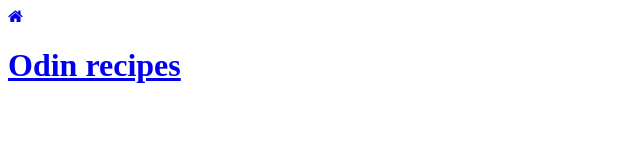
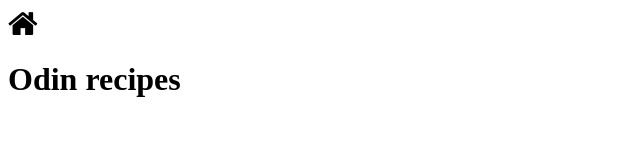
Before and after one commit to eilertsu/odin_recipes, a plain HTML site: page index.html in a window 1280 px wide. Shown: the whole page, without its empty margins (0-640 px from the left). Drawn offline with Linux system fonts and the light colour scheme.

Commit message:
remove styling on links

```diff
--- a/index.html
+++ b/index.html
@@ -9,7 +9,7 @@
 </head>
 <body>
     <header>
-        <a href="#"><i class="fa fa-home"></i></a>
+        <a href="#"><i class="fa fa-home fa-2x"></i></a>
         <h1><a href="recipes/lasagna.html">Odin recipes</a></h1>
     </header>
 
--- a/stylesheet.css
+++ b/stylesheet.css
@@ -1,3 +1,18 @@
 img{
     height: 200px;
 }
+
+a{
+    text-decoration: none;
+    color: black;
+}
+
+body{
+    display: grid;
+    grid-template-columns: 1fr;
+    grid-template-rows: 70px 1fr 1fr;
+}
+
+header{
+    display: inline-grid;
+}
```
Also changed, not shown: recipes/lasagna.html (+1 -1 lines).
